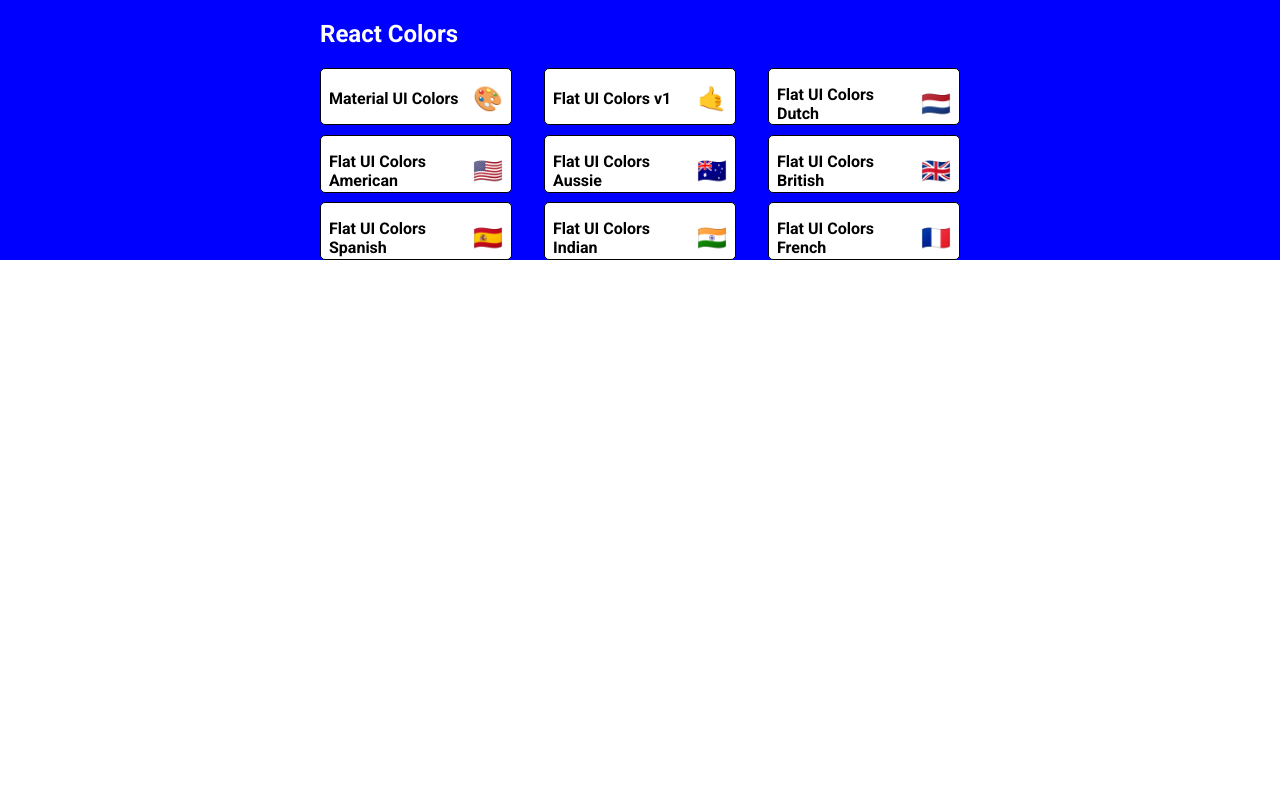
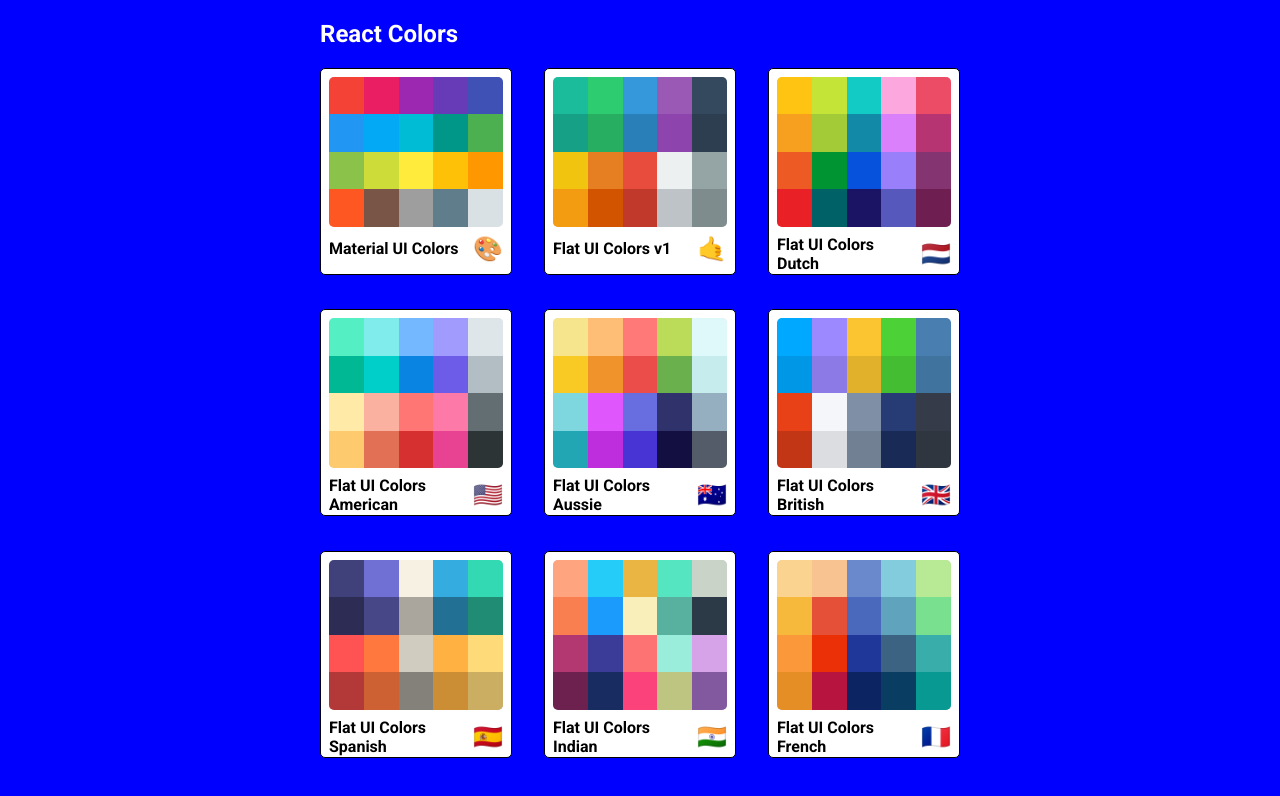
Before and after one commit to deepak-mane/colors-app, a React (Create React App) app: page / in a window 1280 px wide. Shown: the top 796 px of the page. Built offline with nearby package versions, Linux system fonts and the light colour scheme.

Commit message:
Finish styling MiniPalette

```diff
--- a/src/MiniPalette.js
+++ b/src/MiniPalette.js
@@ -14,7 +14,11 @@
     }
   },
   colors: {
-    backgroundColor: 'grey'
+    backgroundColor: '#dae1e4',
+    height: '150px',
+    width: '100%',
+    borderRadius: '5px',
+    overflow: 'hidden'
   },
   title: {
     display: 'flex',
@@ -23,22 +27,38 @@
     margin: '0',
     color: 'black',
     paddingTop: '0.5rem',
+    paddingBottom: '1rem',
     fontSize: '1rem',
     position: 'relative'
   },
   emoji: {
     marginLeft: '0.5rem',
     fontSize: '1.5rem'
+  },
+  miniColor: {
+    height: '25%',
+    width: '20%',
+    display: 'inline-block',
+    margin: '0 auto',
+    position: 'relative',
+    marginBottom: '-4px'
   }
 })
 
 function MiniPalette(props) {
   const classes = useStyles()
-  const { paletteName, emoji } = props
-  console.log(classes)
+  const { paletteName, emoji, colors } = props
+  const miniColorBoxes = colors.map(color => (
+    <div
+      className={classes.miniColor}
+      style={{ backgroundColor: color.color }}
+      key={color.name}
+    />
+  ))
+  // console.log(classes)
   return (
     <div className={classes.root}>
-      <div className={classes.colors}></div>
+      <div className={classes.colors}>{miniColorBoxes}</div>
       <h5 className={classes.title}>
         {paletteName} <span className={classes.emoji}>{emoji}</span>
       </h5>
--- a/src/PaletteList.js
+++ b/src/PaletteList.js
@@ -9,7 +9,7 @@
 const useStyles = makeStyles({
   root: {
     background: 'blue',
-    height: '100%',
+    height: '100vh',
     display: 'flex',
     alignItems: 'flex-start',
     justifyContent: 'center'
```
